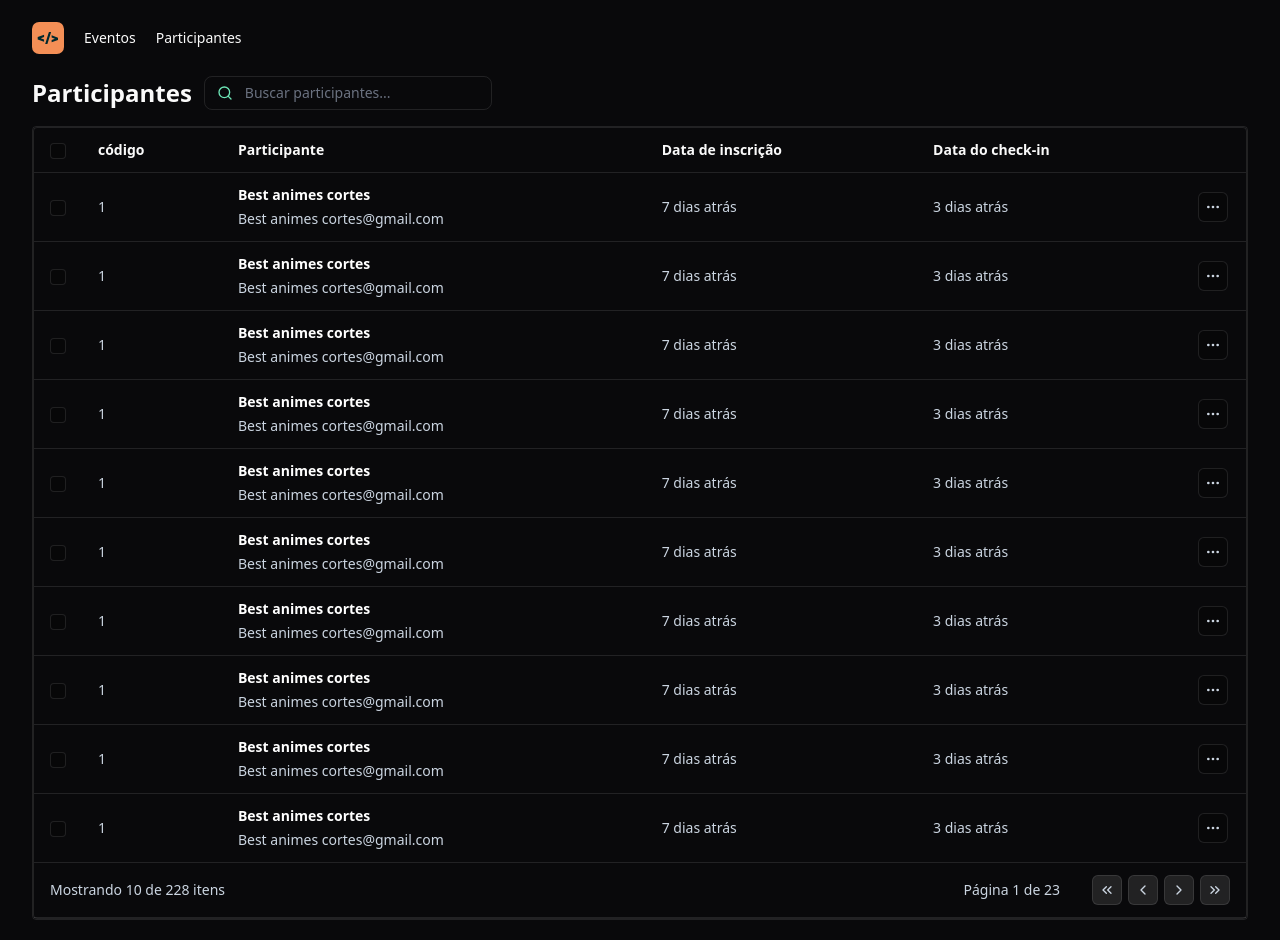
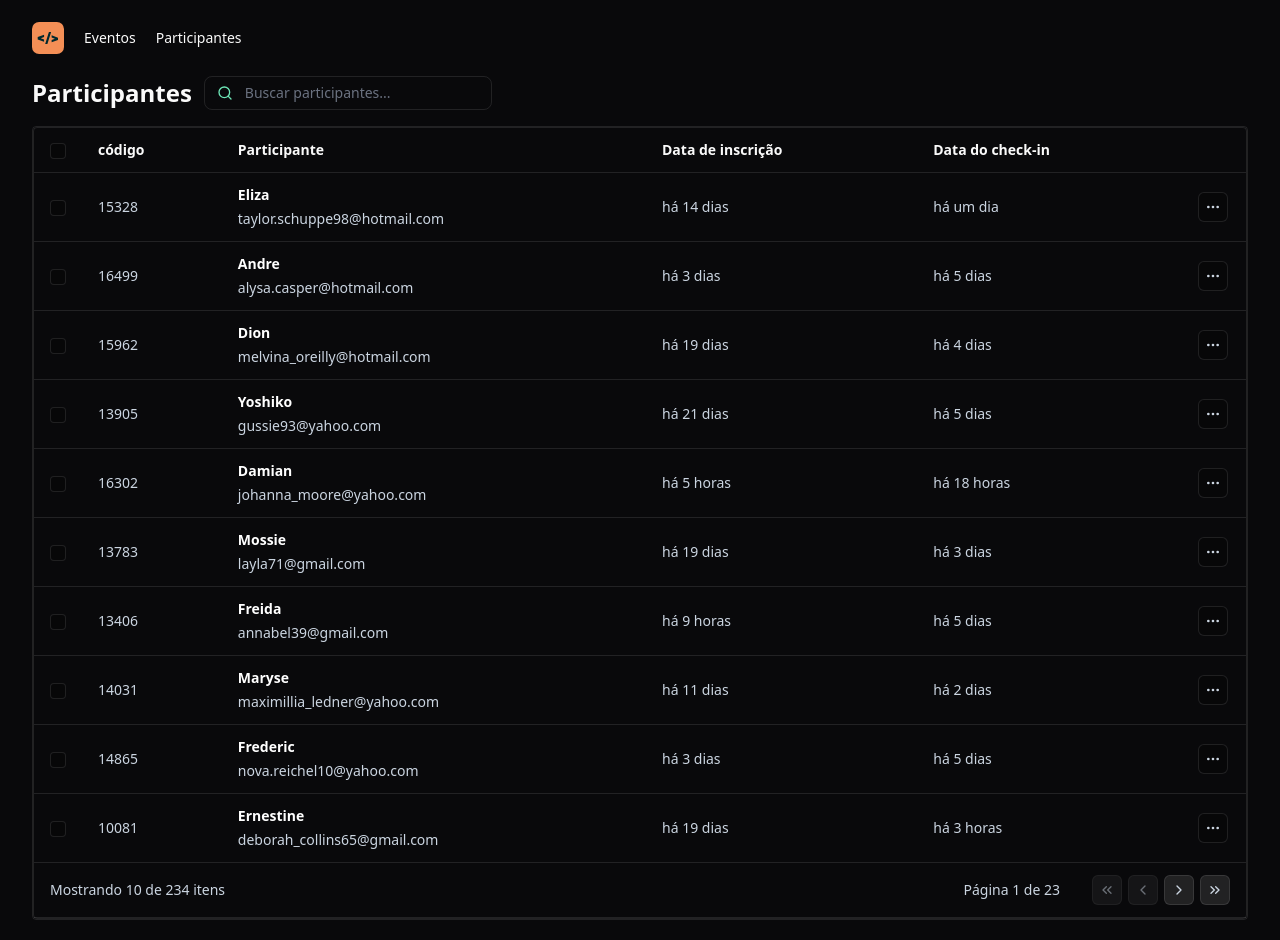
Before and after one commit to willianproni/pass-in-web, a React (Vite) app: page / in a window 1280 px wide. Built offline with nearby package versions, Linux system fonts and the light colour scheme.

Commit message:
Create navigation buttons

```diff
--- a/package.json
+++ b/package.json
@@ -10,6 +10,7 @@
     "preview": "vite preview"
   },
   "dependencies": {
+    "dayjs": "^1.11.10",
     "lucide-react": "^0.364.0",
     "react": "^18.2.0",
     "react-dom": "^18.2.0",
--- a/src/components/attendee-list.tsx
+++ b/src/components/attendee-list.tsx
@@ -6,18 +6,44 @@ import {
   MoreHorizontal,
   Search,
 } from "lucide-react";
+import "dayjs/locale/pt-br";
+import dayjs from "dayjs";
+import relativeTime from "dayjs/plugin/relativeTime";
 import { IconButton } from "./icon-button";
 import { Table } from "./table/table";
 import { TableHeader } from "./table/table-header";
 import { TableCell } from "./table/table-cell";
 import { TableRow } from "./table/table-row";
 import { ChangeEvent, useState } from "react";
+import { attenddes } from "../data/attendees";
+
+dayjs.locale("pt-br");
+dayjs.extend(relativeTime);
 
 export function AttendeeList() {
   const [valuesSearchInput, setValuesSearchInput] = useState("");
+  const [currentPage, setCurrentPage] = useState(1);
+
+  const totalPages = Math.round(attenddes.length / 10)
 
   function onSeachInputChanged(event: ChangeEvent<HTMLInputElement>) {
     setValuesSearchInput(event.target.value);
+  }
+
+  function goToFistPage() {
+    setCurrentPage(1);
+  }
+
+  function goToNextPage() {
+    setCurrentPage(currentPage + 1);
+  }
+
+  function goToPreviousPage() {
+    setCurrentPage(currentPage - 1);
+  }
+
+  function goToLastPage() {
+    setCurrentPage(totalPages);
   }
 
   return (
@@ -53,10 +79,12 @@ export function AttendeeList() {
             </TableRow>
           </thead>
           <tbody>
-            {Array.from({ length: 10 }).map((_, index) => {
+            {attenddes
+              .slice((currentPage - 1) * 10, currentPage * 10)
+              .map((attendee) => {
                 return (
                   <TableRow
-                  key={index}
+                    key={attendee.id}
                     className="border-b border-white/10 hover:bg-white/5"
                   >
                     <TableCell>
@@ -65,17 +93,17 @@ export function AttendeeList() {
                         className="size-4 bg-black/20 rounded border border-white/10 "
                       />
                     </TableCell>
-                  <TableCell>1</TableCell>
+                    <TableCell>{attendee.id}</TableCell>
                     <TableCell>
                       <div className="flex flex-col gap-1">
                         <span className="font-semibold text-white">
-                        Best animes cortes
+                          {attendee.attenddesName}
                         </span>
-                      <span>Best animes cortes@gmail.com</span>
+                        <span>{attendee.attenddesEmail}</span>
                       </div>
                     </TableCell>
-                  <TableCell>7 dias atrás</TableCell>
-                  <TableCell>3 dias atrás</TableCell>
+                    <TableCell>{dayjs().to(attendee.createAt)}</TableCell>
+                    <TableCell>{dayjs().to(attendee.checkedInAt)}</TableCell>
                     <TableCell>
                       <IconButton trasparent>
                         <MoreHorizontal className="size-4" />
@@ -87,21 +115,41 @@ export function AttendeeList() {
           </tbody>
           <tfoot>
             <TableRow>
-              <TableCell colSpan={3}>Mostrando 10 de 228 itens</TableCell>
+              <TableCell colSpan={3}>
+                Mostrando 10 de {attenddes.length} itens
+              </TableCell>
               <TableCell colSpan={3} className="text-right">
                 <div className="inline-flex items-center gap-8">
-                  <span>Página 1 de 23</span>
+                  <span>
+                    Página {currentPage} de {totalPages}
+                  </span>
                   <div className="flex gap-1.5">
-                    <IconButton>
+                    <IconButton
+                      disabled={currentPage === 1}
+                      onClick={goToFistPage}
+                    >
                       <ChevronsLeft className="size-4" />
                     </IconButton>{" "}
-                    <IconButton>
+                    <IconButton
+                      disabled={currentPage === 1}
+                      onClick={goToPreviousPage}
+                    >
                       <ChevronLeft className="size-4" />
                     </IconButton>{" "}
-                    <IconButton>
+                    <IconButton
+                      disabled={
+                        currentPage === totalPages
+                      }
+                      onClick={goToNextPage}
+                    >
                       <ChevronRight className="size-4" />
                     </IconButton>{" "}
-                    <IconButton>
+                    <IconButton
+                      disabled={
+                        currentPage === totalPages
+                      }
+                      onClick={goToLastPage}
+                    >
                       <ChevronsRight className="size-4" />
                     </IconButton>
                   </div>
--- a/src/components/icon-button.tsx
+++ b/src/components/icon-button.tsx
@@ -1,4 +1,5 @@
 import { ComponentProps } from "react";
+import { twMerge } from "tailwind-merge";
 
 interface IconButtonPros extends ComponentProps<"button"> {
   trasparent?: boolean;
@@ -8,11 +9,11 @@ export function IconButton({ trasparent, ...props }: IconButtonPros) {
   return (
     <button
       {...props}
-      className={
-        trasparent
-          ? "bg-black/20 border border-white/10 rounded-md p-1.5"
-          : "bg-white/10 border border-white/10 rounded-md p-1.5"
-      }
+      className={twMerge(
+        "border border-white/10 rounded-md p-1.5",
+        trasparent ? "bg-black/20" : "bg-white/10",
+        props.disabled ? "opacity-50" : null
+      )}
     />
   );
 }
```
Also changed, not shown: 1 other file (tests, documents, lock files or other folders). Lines whose indentation alone changed are shown as unchanged.
